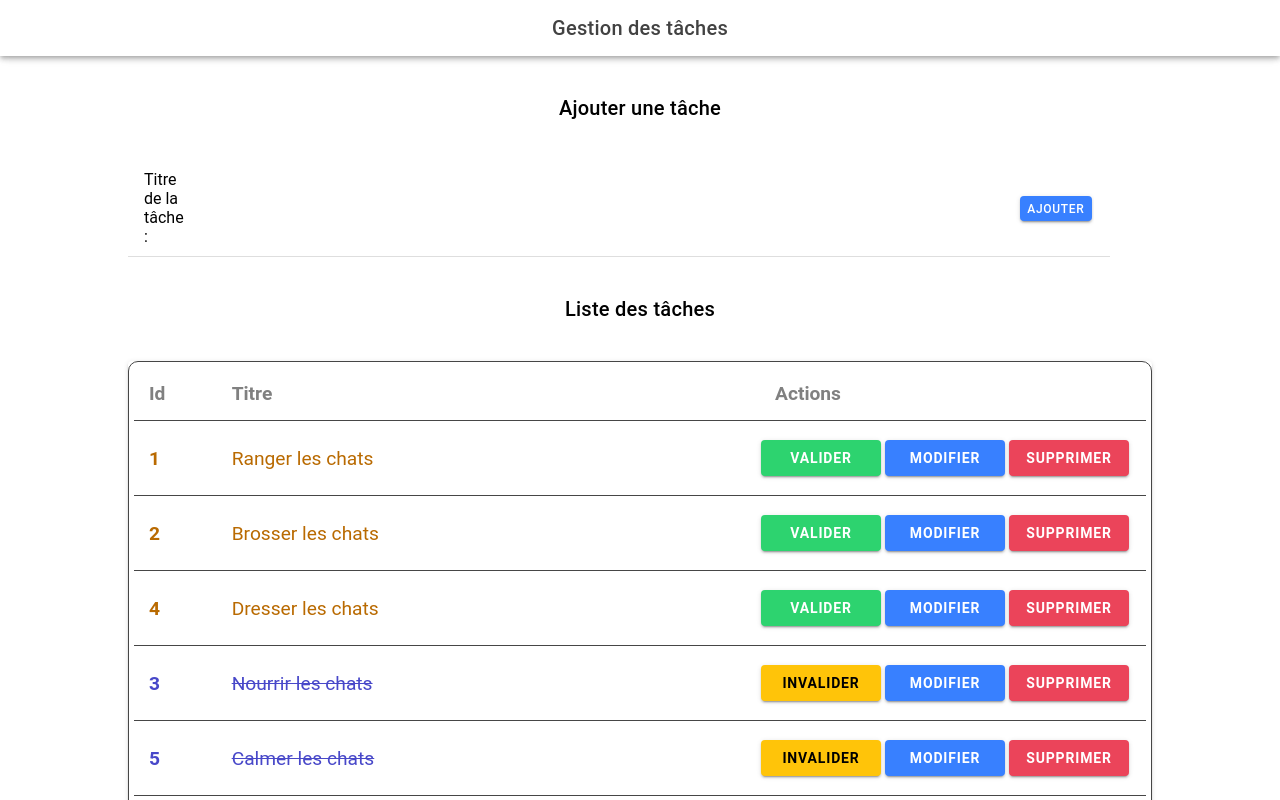
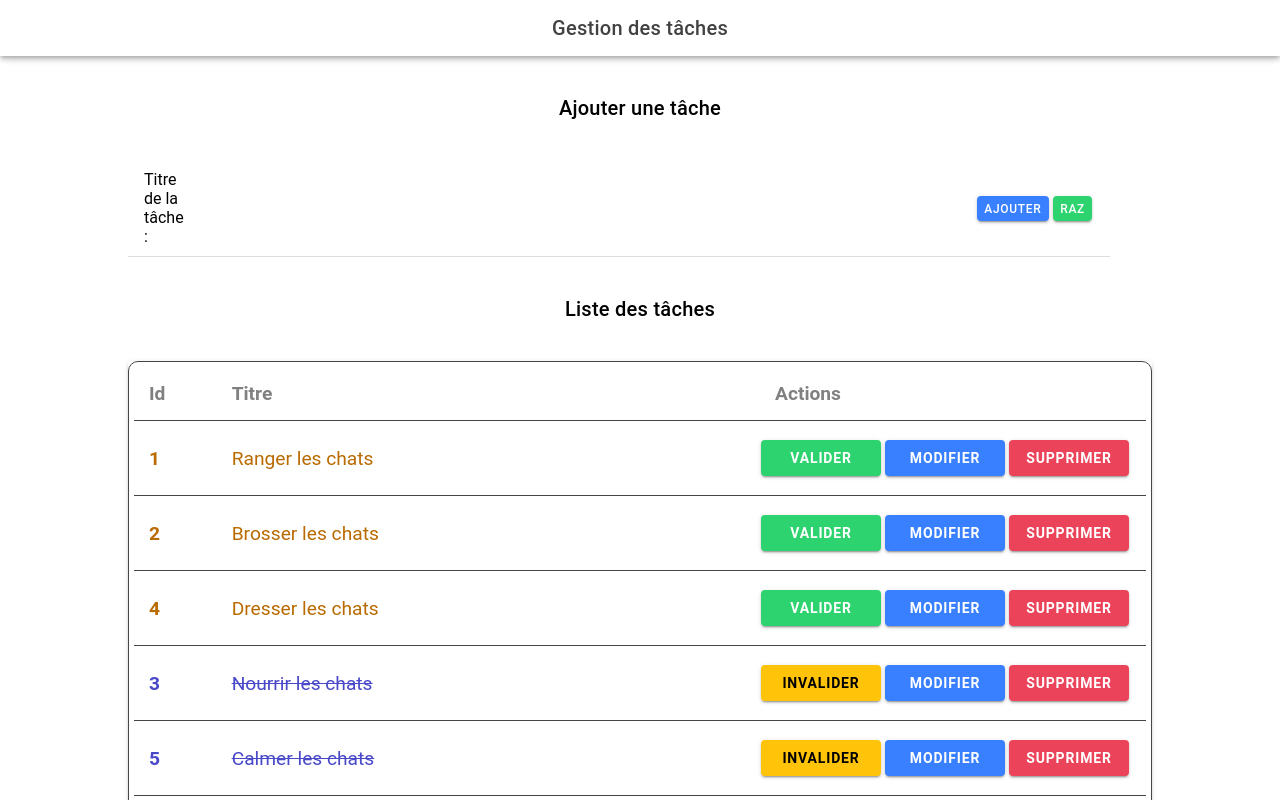
Before and after one commit to jacquesgrana/CDAPHP-TP-Ionic-Rxjs, a React (Vite) app: page /home in a window 1280 px wide. Built offline with nearby package versions, Linux system fonts and the light colour scheme; data requests are answered from the project's data file.

Commit message:
ajout bouton de raz du formulaire

```diff
--- a/src/pages/Home.tsx
+++ b/src/pages/Home.tsx
@@ -114,7 +114,8 @@ const Home: React.FC = () => {
     setNewTask(task.title);
     setNewCompleted(task.completed);
     setNewId(task.id);
-    //alert("modif");
+    const title = document.getElementById("form-title");
+    if(title) title.innerText = "Modifier une tâche";
   };
 
   function handleAddTask() {
@@ -150,14 +151,20 @@ const Home: React.FC = () => {
             return Number(a.completed) - Number(b.completed);
           });
           setTasks(newTasks);
-          setNewTask("");
-          setNewId(0);
-          setNewCompleted(true);
-          flagMode.current = "add";
+          reset();
         });
       }
     }
   }
+
+  const reset = () => {
+    setNewTask("");
+    setNewCompleted(true);
+    setNewId(0);
+    const title = document.getElementById("form-title");
+    if(title) title.innerText = "Ajouter une tâche";
+    flagMode.current = "add";
+  };
 
   return (
     <IonPage>
@@ -167,7 +174,7 @@ const Home: React.FC = () => {
         </IonToolbar>
       </IonHeader>
       <IonContent fullscreen>
-        <IonTitle size="large" className="text-center title-margin">
+        <IonTitle size="large" className="text-center title-margin" id="form-title">
           Ajouter une tâche
         </IonTitle>
         <IonItem className="form-new-task">
@@ -179,6 +186,7 @@ const Home: React.FC = () => {
           <IonButton color="primary" onClick={handleAddTask}>
             {flagMode.current === "add" ? "Ajouter" : "Modifier"}
           </IonButton>
+          <IonButton color="success" onClick={reset}>Raz</IonButton>
         </IonItem>
         <IonTitle size="large" className="text-center title-margin">
           Liste des tâches
```
Also changed, not shown: assets/app.png.
